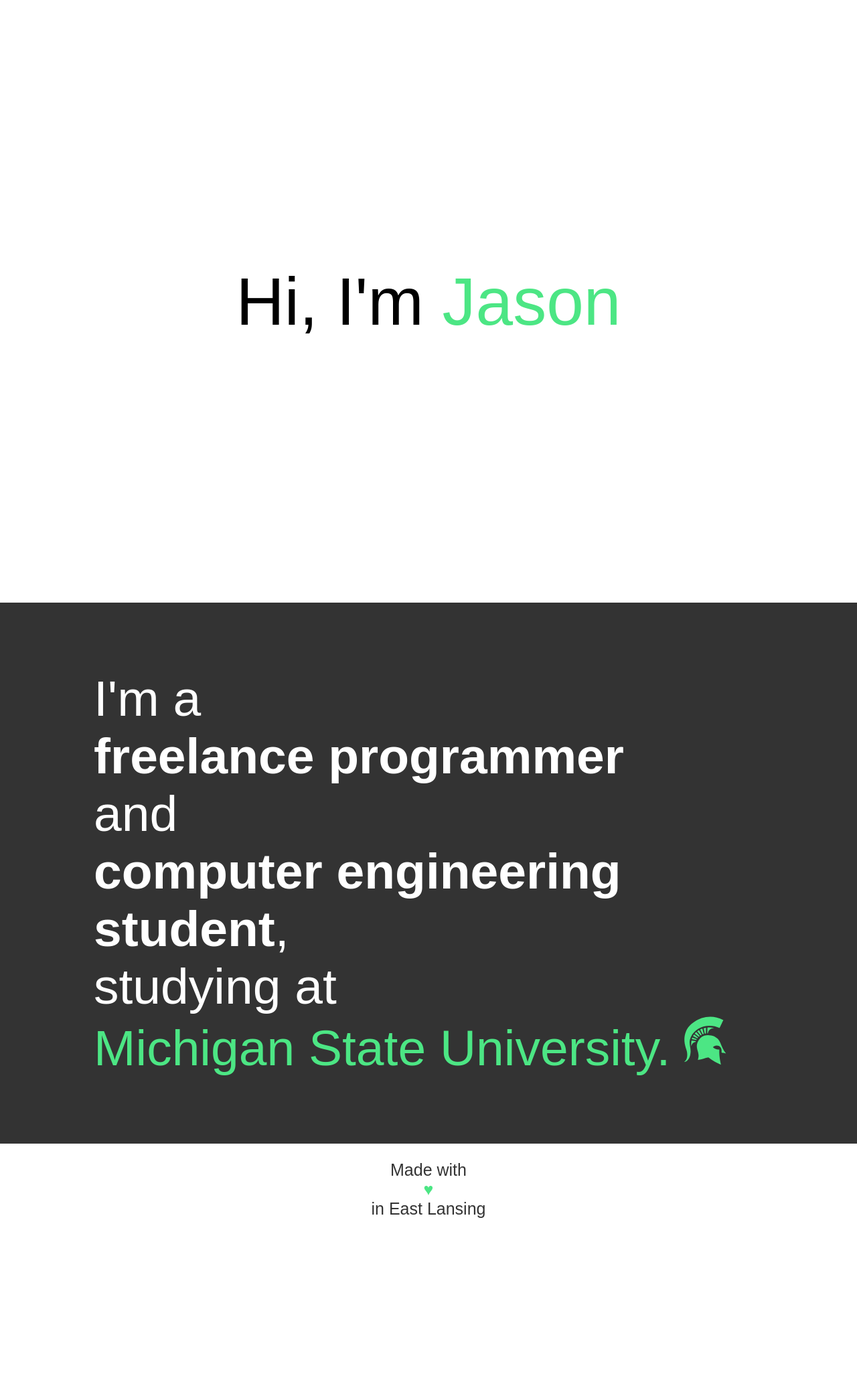
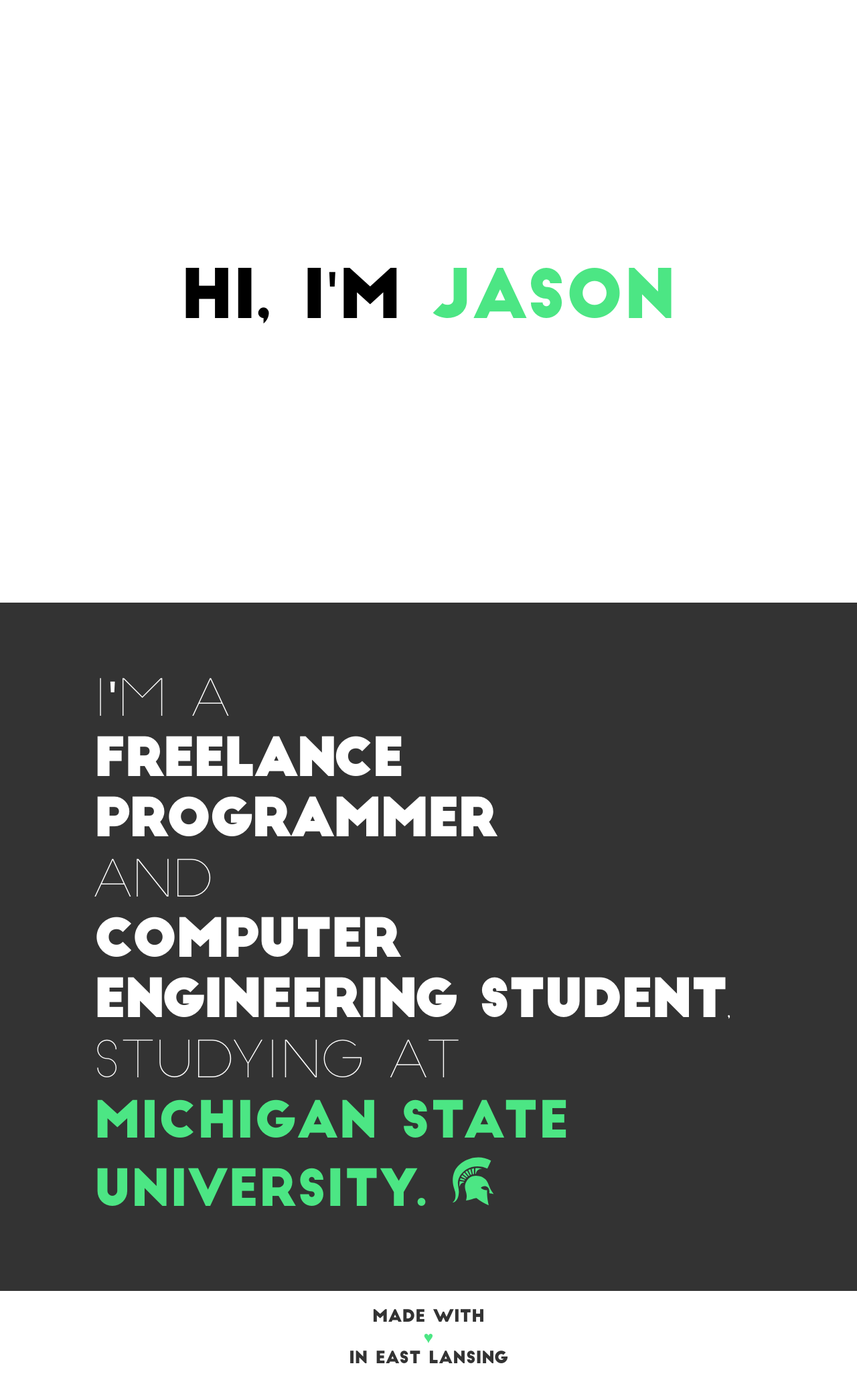
Before and after one commit to SuperUser320/superuser320.github.io, a Jekyll site: the page built from index.html, in a window 1280 px wide. Shown: the whole page at 67% size. Built offline with Jekyll 4.4.1, drawn with Linux system fonts in a browser that asks for light colours; nearby versions of some CDN libraries; before the commit the page ends 1845 px from its top, so only the background shows below that.

Commit message:
Possibly fixed fonts

```diff
--- a/css/styles.scss
+++ b/css/styles.scss
@@ -18,9 +18,9 @@
 $secondary-color:       #fff;
 $accent-color:          #4CE684;
 
-$title-font:            "Big John", sans-serif;
-$body-font-strong:      "Big John", sans-serif;
-$body-font:             "Slim Joe", sans-serif;
+$title-font:            "Big-John", sans-serif;
+$body-font-strong:      "Big-John", sans-serif;
+$body-font:             "Slim-Joe", sans-serif;
 
 $title-size:            100px;
 $body-size:             75px;
```
